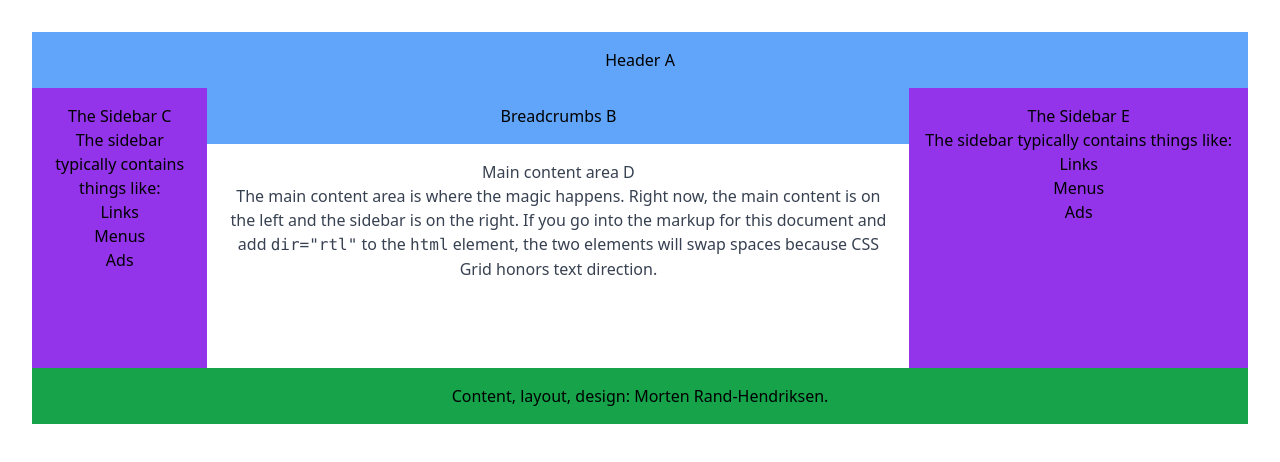
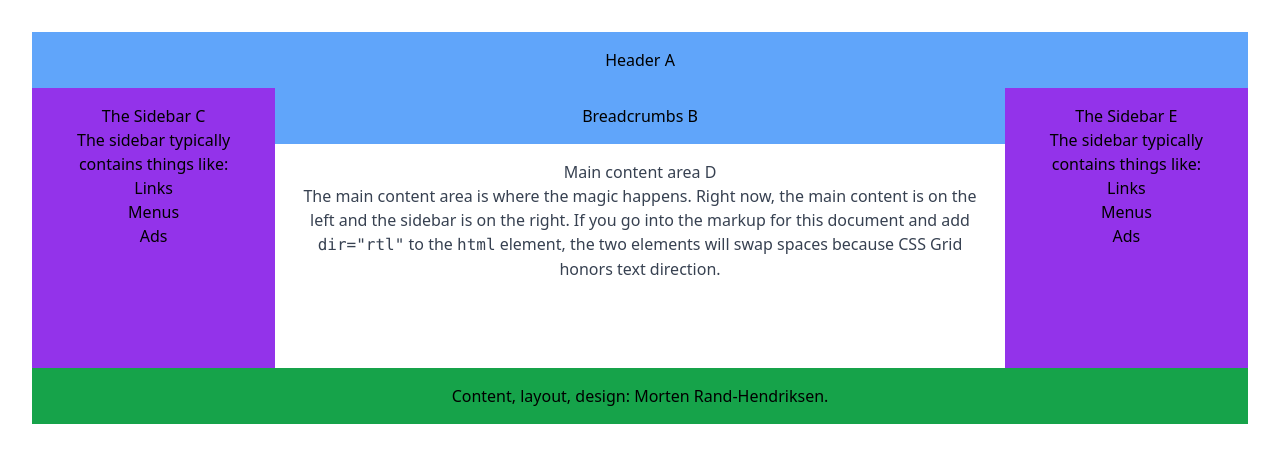
Before and after one commit to BubbleKID/grid-practice, a React (Vite) app: page /grid4 in a window 1280 px wide. Shown: the top 462 px of the page. Built offline with nearby package versions, Linux system fonts and the light colour scheme.

Commit message:
update grid 4

```diff
--- a/src/pages/Grid4/Grid4.scss
+++ b/src/pages/Grid4/Grid4.scss
@@ -15,12 +15,12 @@
   }
 
   .breadcrumbs {
-    grid-column: 2 / 4;
+    grid-column: 2 / 3;
     grid-row: 2 / 3;
   }
 
   .main-content {
-    grid-column: 2 / 4;
+    grid-column: 2 / 3;
     grid-row: 3 / 4;
   }
 
@@ -31,7 +31,7 @@
 
   .sidebar2 {
     grid-row: 2 / 4;
-    grid-column: 4 / 5;
+    grid-column: 3 / 4;
   }
 
   .footer {
```
